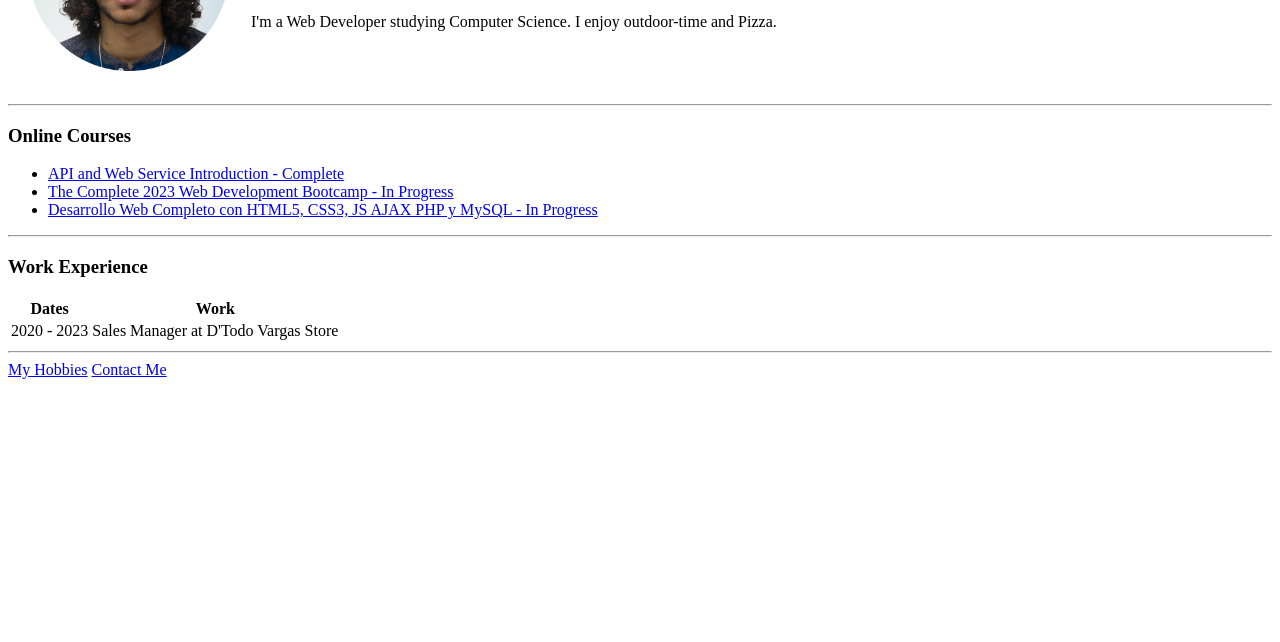
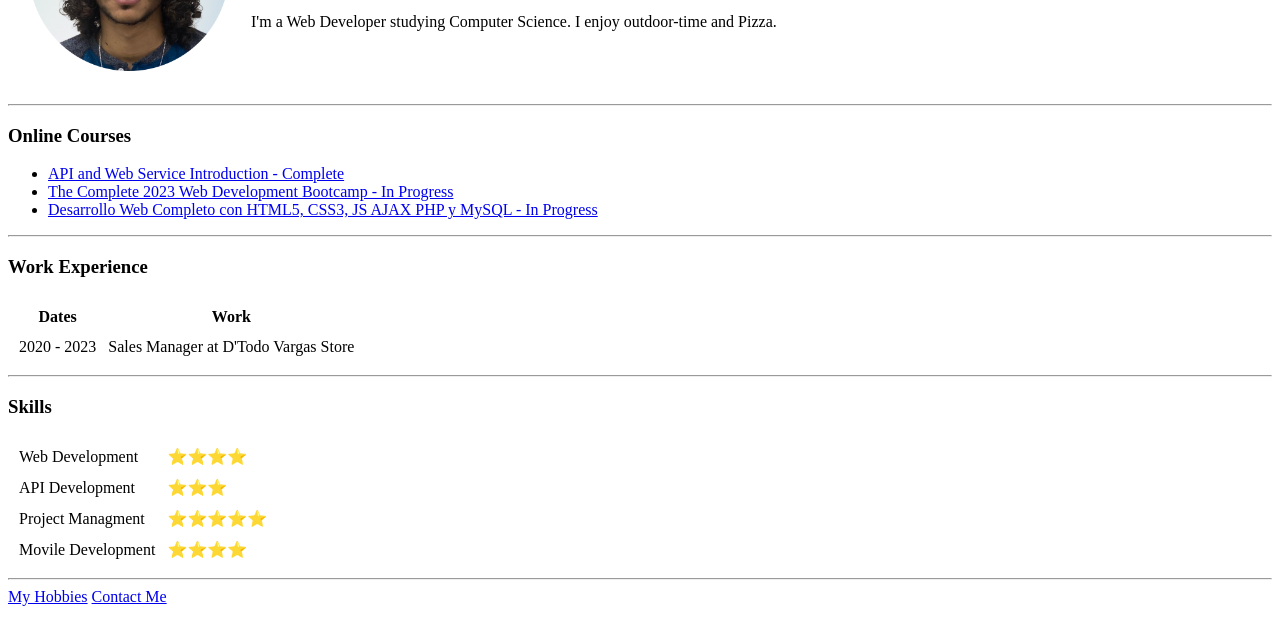
Before and after one commit to COPY0096/CV, a plain HTML site: page index.html in a window 1280 px wide. Shown: the part 158-800 px from the top of the page. Drawn offline with Linux system fonts and the light colour scheme.

Commit message:
Added all tables and completed challenges up to lesson 25

```diff
--- a/index.html
+++ b/index.html
@@ -28,7 +28,7 @@
     </ul>
     <hr>
     <h3>Work Experience</h3>
-    <table>
+    <table cellspacing = "10">
         <thead>
             <th>Dates</th>
             <th>Work</th>
@@ -39,14 +39,28 @@
                 <td>Sales Manager at D'Todo Vargas Store</td>
             </tr>
         </tbody>
-        <tfoot>
-
-        </tfoot>
-
     </table>
-
     <hr>
-
+    <h3>Skills</h3>
+    <table cellspacing = "10">
+            <tr>
+                <td>Web Development</td>
+                <td>⭐⭐⭐⭐</td>
+            </tr>
+            <tr>
+                <td>API Development</td>
+                <td>⭐⭐⭐</td>
+            </tr>
+            <tr>
+                <td>Project Managment</td>
+                <td>⭐⭐⭐⭐⭐</td>
+            </tr>
+            <tr>
+                <td>Movile Development</td>
+                <td>⭐⭐⭐⭐</td>
+            </tr>
+    </table>
+    <hr>
     <a href="hobbies.html">My Hobbies</a>
     <a href="contact-me.html">Contact Me</a>
 </body>
```
